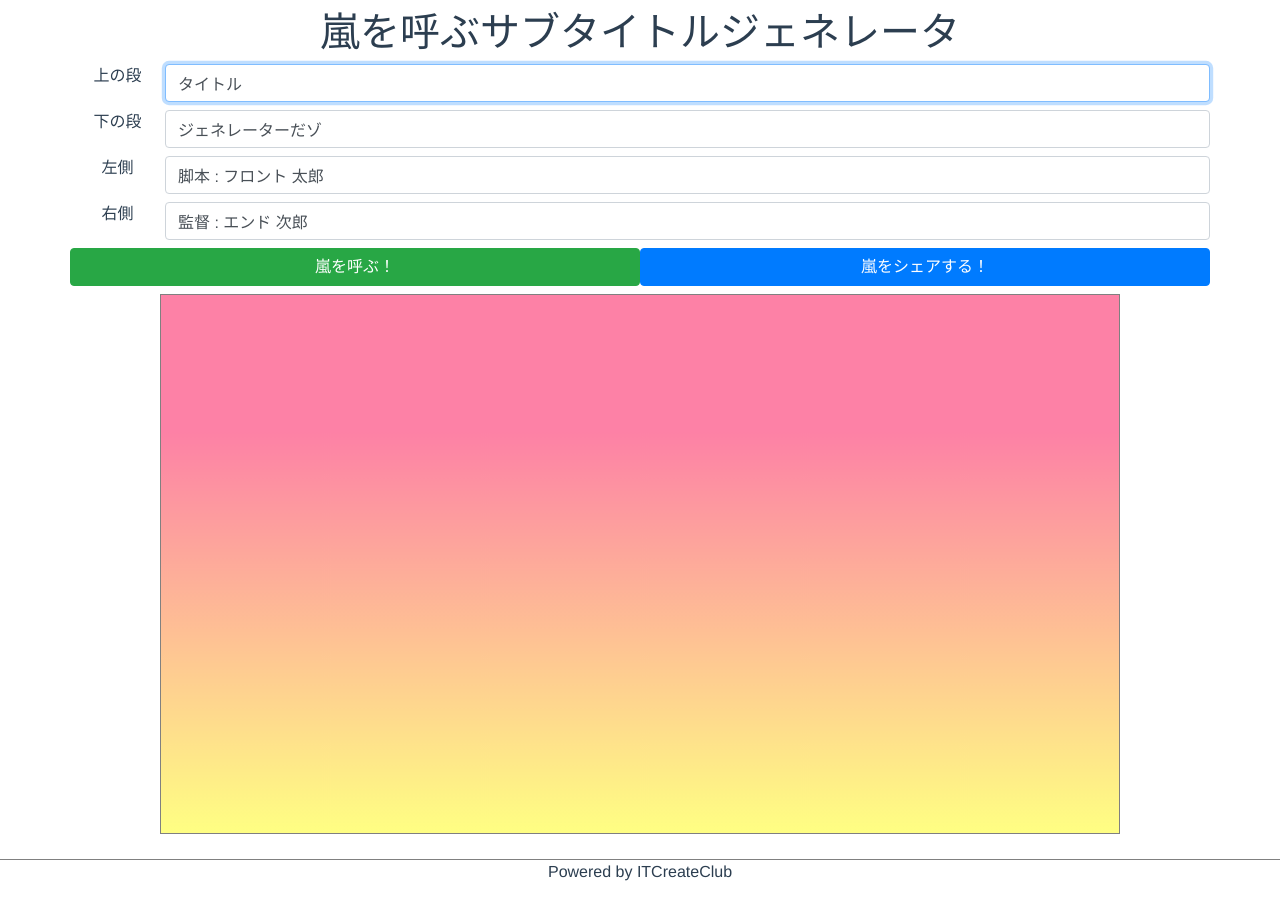
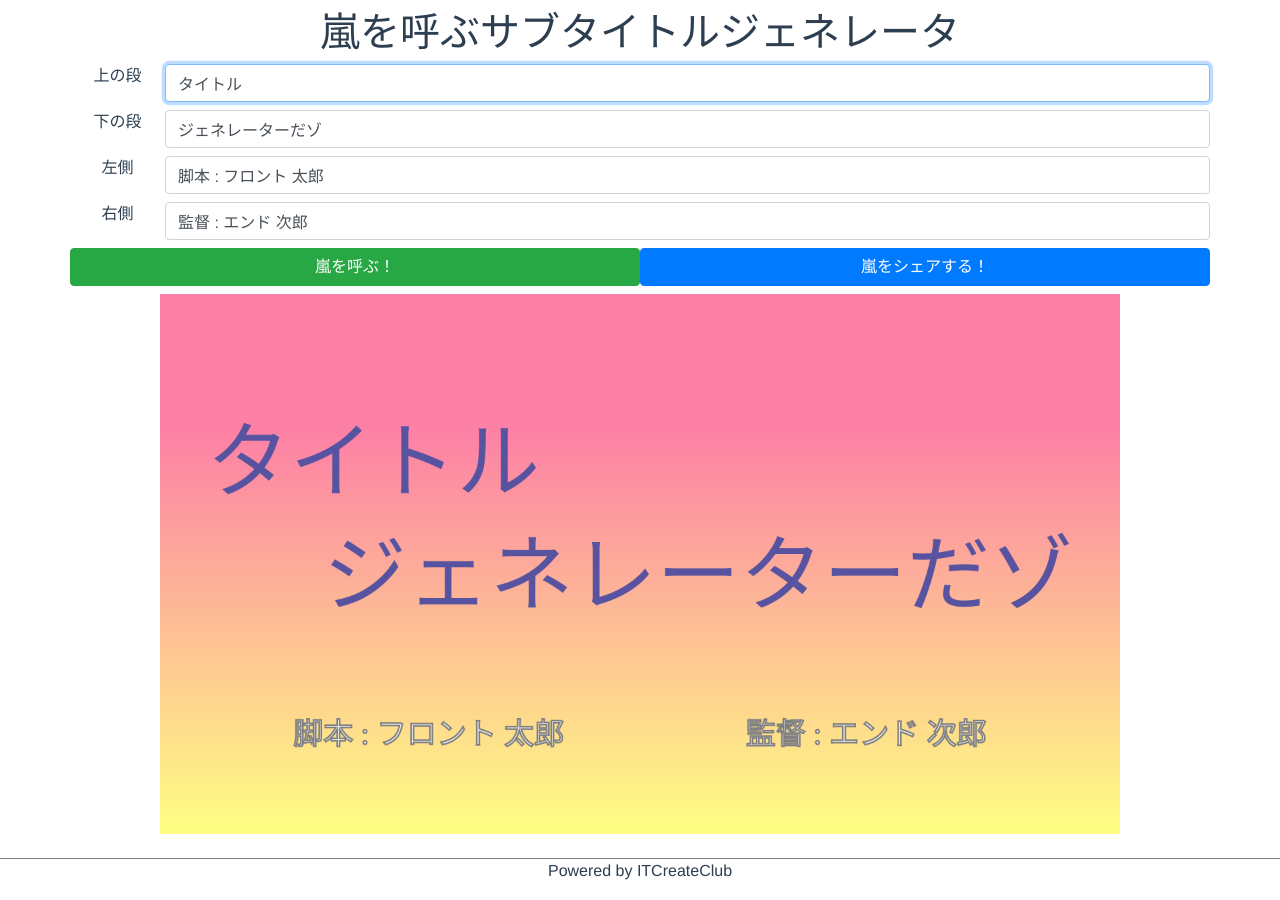
Before and after one commit to tyokinuhata/call-a-storm-generator, a Vue app: page / in a window 1280 px wide. Built offline with nearby package versions, Linux system fonts and the light colour scheme.

Commit message:
いい感じにしたゾ

```diff
--- a/src/components/Generator.vue
+++ b/src/components/Generator.vue
@@ -55,7 +55,7 @@ export default {
     }
   },
   mounted () {
-    this.drawBg()
+    this.generate()
   },
   methods: {
     generate () {
@@ -112,26 +112,11 @@ export default {
 </script>
 
 <style lang="scss" scoped>
-  .output {
+  #output_image {
     max-width: 960px;
-    height: 540px;
-    margin: 0 auto 25px auto;
-    border: 1px solid gray;
     @media screen and (max-width: 960px) {
       width: 100%;
-      height: calc( 100vw * 0.536);
-    }
-    #output_field {
-      width: 100%;
       height: 100%;
-      font-size: 50px;
-    }
-    #output_image {
-      max-width: 960px;
-      @media screen and (max-width: 960px) {
-        width: 100%;
-        height: 100%;
-      }
     }
   }
   footer {
```
